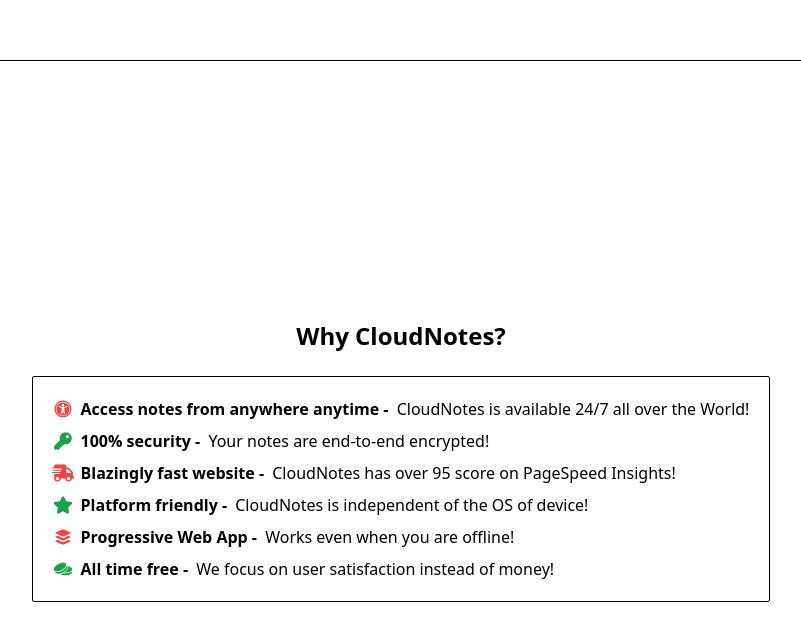
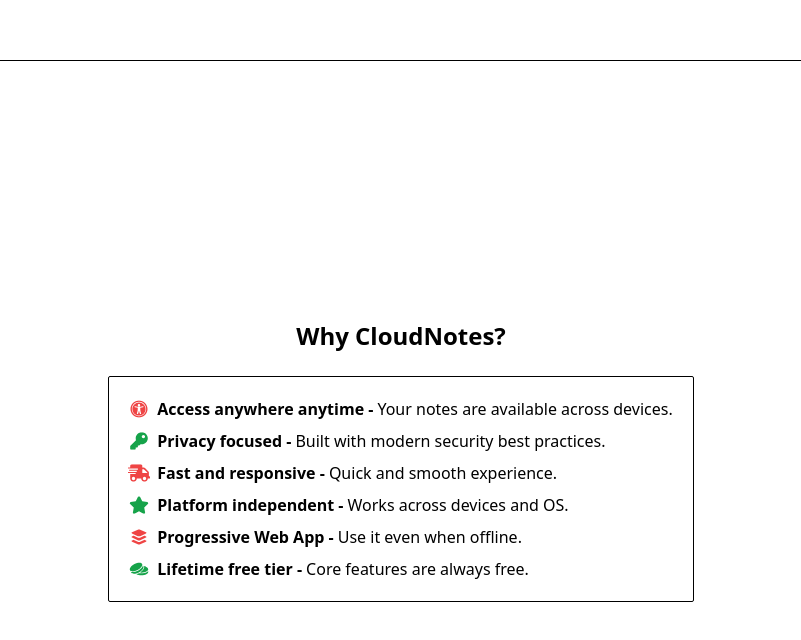
Before and after one commit to SahilAggarwal2004/cloudnotes, a Next.js app: page /about in a window 1280 px wide. Shown: the part 740-1380 px from the top of the page, without its empty margins (239-1040 px from the left). Built offline with nearby package versions, Linux system fonts and the light colour scheme; no server answers.

Commit message:
refactor: Improve fetchApp and update About section

```diff
--- a/src/components/notes/NoteItem.jsx
+++ b/src/components/notes/NoteItem.jsx
@@ -417,7 +417,7 @@
                 <Text className={`markdown max-h-[calc(100dvh-14rem)] px-2 text-gray-600 ${expanded ? "" : "min-w-full text-left text-sm"}`} />
               </div>
               <p className={`w-full text-center text-gray-600 ${expanded ? "mt-auto scale-95 text-sm" : "absolute bottom-1.5 text-2xs"}`}>
-                Last Updated: {new Date(updatedAt).toLocaleString()}
+                Last Updated: {new Date(localUpdatedAt).toLocaleString()}
               </p>
             </>
           )}
@@ -428,7 +428,7 @@
             {title}
           </h3>
           <div className="markdown px-2 pb-1 text-gray-600">{reactContent}</div>
-          <p className="w-full scale-95 pb-3 text-center text-sm text-gray-600">Last Updated: {new Date(updatedAt).toLocaleString()}</p>
+          <p className="w-full scale-95 pb-3 text-center text-sm text-gray-600">Last Updated: {new Date(localUpdatedAt).toLocaleString()}</p>
         </div>
       </div>
     </Activity>
--- a/src/contexts/NoteProvider.jsx
+++ b/src/contexts/NoteProvider.jsx
@@ -94,22 +94,27 @@
   }
 
   async function fetchApp({ url, method = "GET", body, token = authToken, showToast = { success: true, error: true }, onSuccess, onError }) {
-    // Previously we saw that how we can fetch some data using fetch(url) but fetch method has a second optional parameter which is an object which takes some other values for fetching the data.
     setProgress(33);
+    let status, data;
+
     try {
-      var { status, data } = await axios({ url, method, data: body, headers: { token, dimensions }, timeout: method === "GET" ? getTimeout : mutationTimeout });
+      const response = await axios({ url, method, data: body, headers: { token, dimensions }, timeout: method === "GET" ? getTimeout : mutationTimeout });
+      status = response.status;
+      data = response.data;
       await onSuccess?.(data);
-      if (showToast.success) toast.success(data.msg);
+      if (showToast.success && data.msg) toast.success(data.msg);
       if (data.notes) {
         client.setQueryData(queryKey, data.notes);
         setCachedNotes(data.notes);
       }
       if (data.syncedAt) setLastSyncedAt(data.syncedAt);
     } catch (error) {
-      status = error.response?.status || 500;
-      data = error.response?.data;
-      if (!data) data = { success: false, error: "Uh Oh, Something went wrong!" };
-      else if (typeof data === "string") data = { success: false, error: data };
+      const isNetworkError = !error.response;
+      status = error.response?.status ?? 500;
+      data = error.response?.data || {
+        success: false,
+        error: isNetworkError ? "Network error. Please check your internet connection." : "Something went wrong. Please try again.",
+      };
       await onError?.(data.error);
       const authenticationError = data.error.toLowerCase().includes("session expired");
       if (authenticationError) {
@@ -117,8 +122,10 @@
         router.replace("/account/login");
       }
       if (showToast.error || authenticationError) toast.error(data.error);
+    } finally {
+      setProgress(100);
     }
-    setProgress(100);
+
     return { status, ...data };
   }
 
--- a/src/pages/about.jsx
+++ b/src/pages/about.jsx
@@ -16,67 +16,65 @@
       <Head>
         <title>About | CloudNotes</title>
       </Head>
+
       <div className="absolute top-0 flex w-full flex-col items-center text-center">
         <div className="flex h-screen w-11/12 flex-col items-center justify-center sm:w-2/3" data-aos="fade-up">
           <Logo />
           <h2 className="text-2xl font-semibold">CloudNotes - Notes on Cloud</h2>
           <p className="pt-4">
-            CloudNotes is an online platform to save all your notes at one place on the cloud and access them anywhere anytime. It is a platform where your notes are totally
-            encrypted and secured so that no one except you can access your notes.
+            CloudNotes is a simple and reliable platform for taking notes and accessing them across devices. It is designed with an offline first approach, allowing you to create,
+            edit, and view notes even without an internet connection. Your notes are automatically synced when you come back online.
           </p>
         </div>
+
         <hr className="w-11/12 border-black" />
+
         <div className="flex min-h-screen w-11/12 flex-col items-center justify-center py-5 sm:w-2/3">
           <h2 className="text-2xl font-semibold" data-aos="fade-up">
             Why CloudNotes?
           </h2>
+
           <ul className="mt-6 flex flex-col space-y-2 rounded-sm border border-black p-3 text-left sm:p-5" data-aos="fade-up">
             <li data-aos="fade-up" className="flex items-center">
+              <FaUniversalAccess className="mr-2 w-5 scale-110 text-red-500" />
               <span>
-                <FaUniversalAccess className="mr-2 w-5 scale-110 text-red-500" />
-              </span>
-              <span>
-                <span className="mr-1 font-semibold">Access notes from anywhere anytime - </span>CloudNotes is available 24/7 all over the World!
+                <span className="mr-1 font-semibold">Access anywhere anytime -</span>
+                Your notes are available across devices.
               </span>
             </li>
             <li data-aos="fade-up" className="flex items-center">
+              <FaKey className="mr-2 w-5 scale-110 text-green-600" />
               <span>
-                <FaKey className="mr-2 w-5 scale-110 text-green-600" />
-              </span>
-              <span>
-                <span className="mr-1 font-semibold">100% security - </span>Your notes are end-to-end encrypted!
+                <span className="mr-1 font-semibold">Privacy focused -</span>
+                Built with modern security best practices.
               </span>
             </li>
             <li data-aos="fade-up" className="flex items-center">
+              <FaShippingFast className="mr-2 w-5 scale-110 text-red-500" />
               <span>
-                <FaShippingFast className="mr-2 w-5 scale-110 text-red-500" />
-              </span>
-              <span>
-                <span className="mr-1 font-semibold">Blazingly fast website - </span>CloudNotes has over 95 score on PageSpeed Insights!
+                <span className="mr-1 font-semibold">Fast and responsive -</span>
+                Quick and smooth experience.
               </span>
             </li>
             <li data-aos="fade-up" className="flex items-center">
+              <FaStar className="mr-2 w-5 scale-110 text-green-600" />
               <span>
-                <FaStar className="mr-2 w-5 scale-110 text-green-600" />
-              </span>
-              <span>
-                <span className="mr-1 font-semibold">Platform friendly - </span>CloudNotes is independent of the OS of device!
+                <span className="mr-1 font-semibold">Platform independent -</span>
+                Works across devices and OS.
               </span>
             </li>
             <li data-aos="fade-up" className="flex items-center">
+              <IoIosApps className="mr-2 w-5 scale-125 text-red-500" />
               <span>
-                <IoIosApps className="mr-2 w-5 scale-125 text-red-500" />
-              </span>
-              <span>
-                <span className="mr-1 font-semibold">Progressive Web App - </span>Works even when you are offline!
+                <span className="mr-1 font-semibold">Progressive Web App -</span>
+                Use it even when offline.
               </span>
             </li>
-            <li data-aos="fade-up" data-aos-offset={100} className="flex items-center">
+            <li data-aos="fade-up" className="flex items-center">
+              <GiTwoCoins className="mr-2 w-5 scale-125 text-green-600" />
               <span>
-                <GiTwoCoins className="mr-2 w-5 scale-125 text-green-600" />
-              </span>
-              <span>
-                <span className="mr-1 font-semibold">All time free - </span>We focus on user satisfaction instead of money!
+                <span className="mr-1 font-semibold">Lifetime free tier -</span>
+                Core features are always free.
               </span>
             </li>
           </ul>
```
